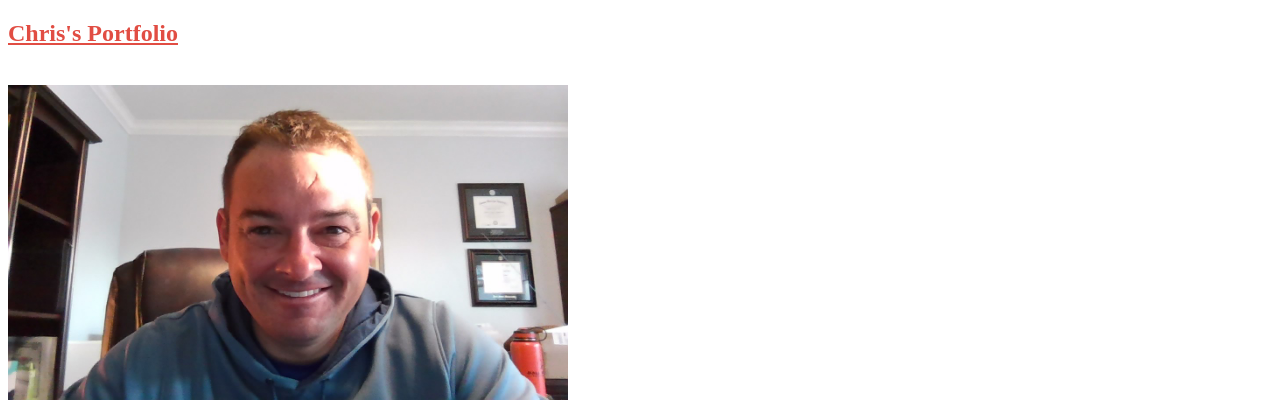
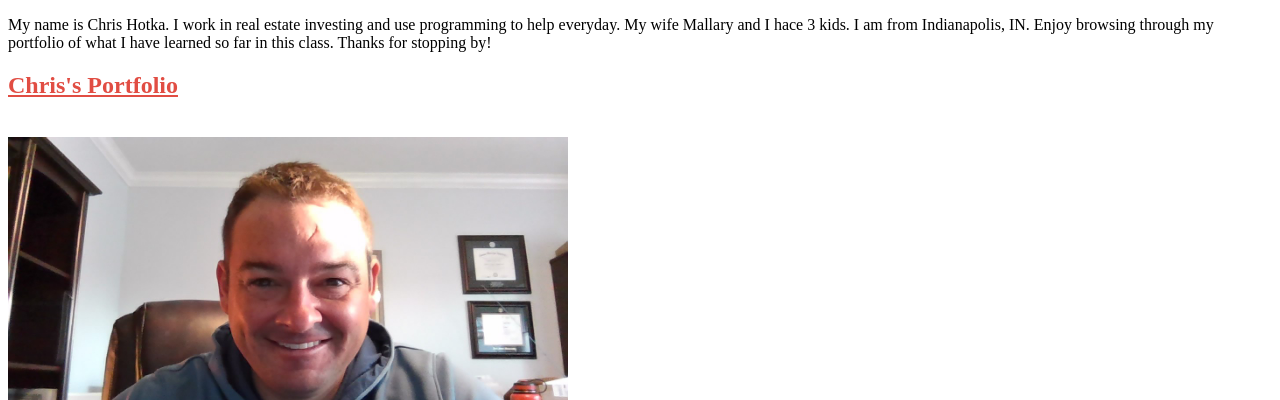
Before and after one commit to chrishotka/chrishotka.github.io, a plain HTML site: page index.html in a window 1280 px wide. Shown: the top 400 px of the page. Drawn offline with Linux system fonts and the light colour scheme.

Commit message:
Update index.html

```diff
--- a/index.html
+++ b/index.html
@@ -7,6 +7,9 @@
   <title>Chris's Portfolio</title>
 </head>
 <body>
+<p>
+  My name is Chris Hotka. I work in real estate investing and use programming to help everyday. My wife Mallary and I hace 3 kids. I am from Indianapolis, IN. Enjoy browsing through my portfolio of what I have learned so far in this class. Thanks for stopping by!
+</p>
   <nav class="navbar navbar-default">
     <div class="container-fluid">
       <div class="navbar-header">
```
